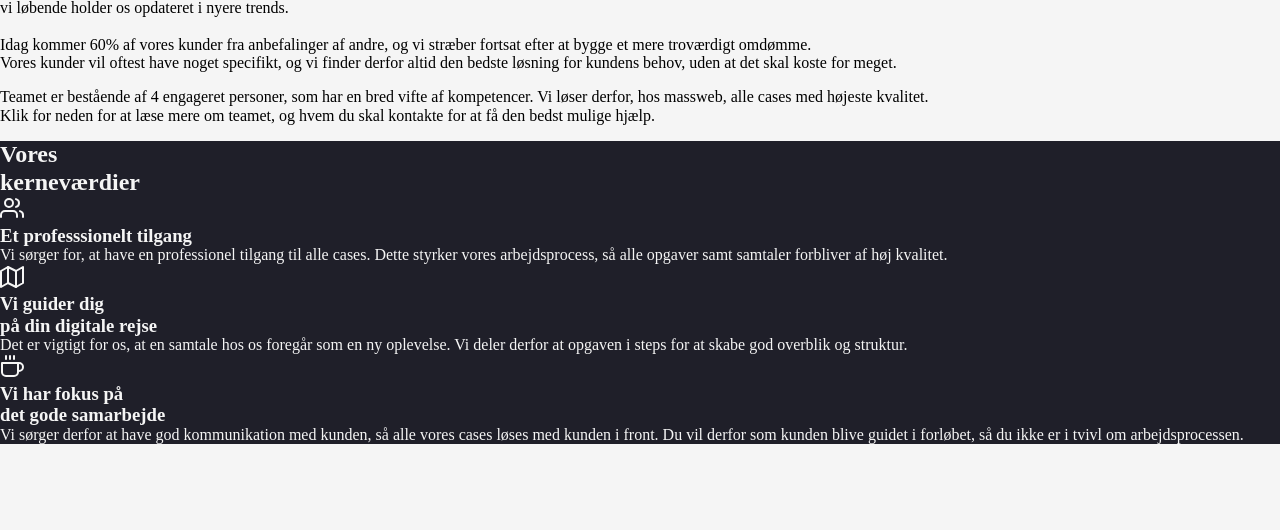
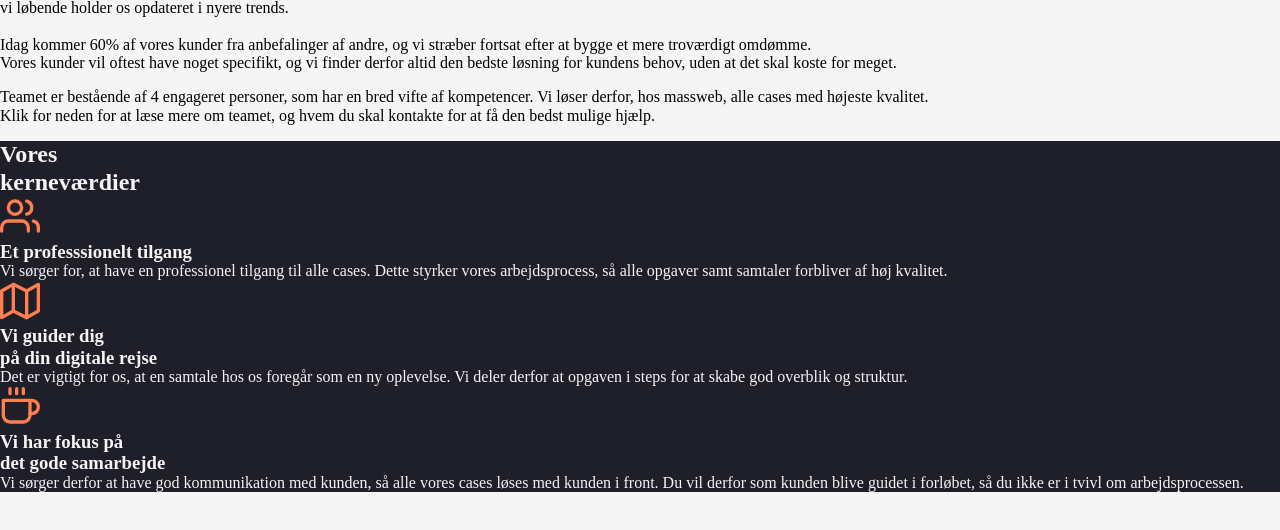
Before and after one commit to mathiasjor911/Opgave-5--Hjemmeside-til-egen-virksomhed, a website: page om-os.html in a window 1280 px wide. Shown: the part 136-666 px from the top of the page. Drawn offline with nearby package versions, Linux system fonts and the light colour scheme; files that its build step writes are made by us from their sources; a web font is replaced by a local one.

Commit message:
rettet fejl

```diff
--- a/css/style.scss
+++ b/css/style.scss
@@ -26,7 +26,11 @@ body{
     .wrapper{
         color: $off-white;
         .kerneverdicontainer{
-
+            svg{
+                color: $orange;
+                width: 40px;
+                height: auto;
+            }
         }
     }
 }
```
